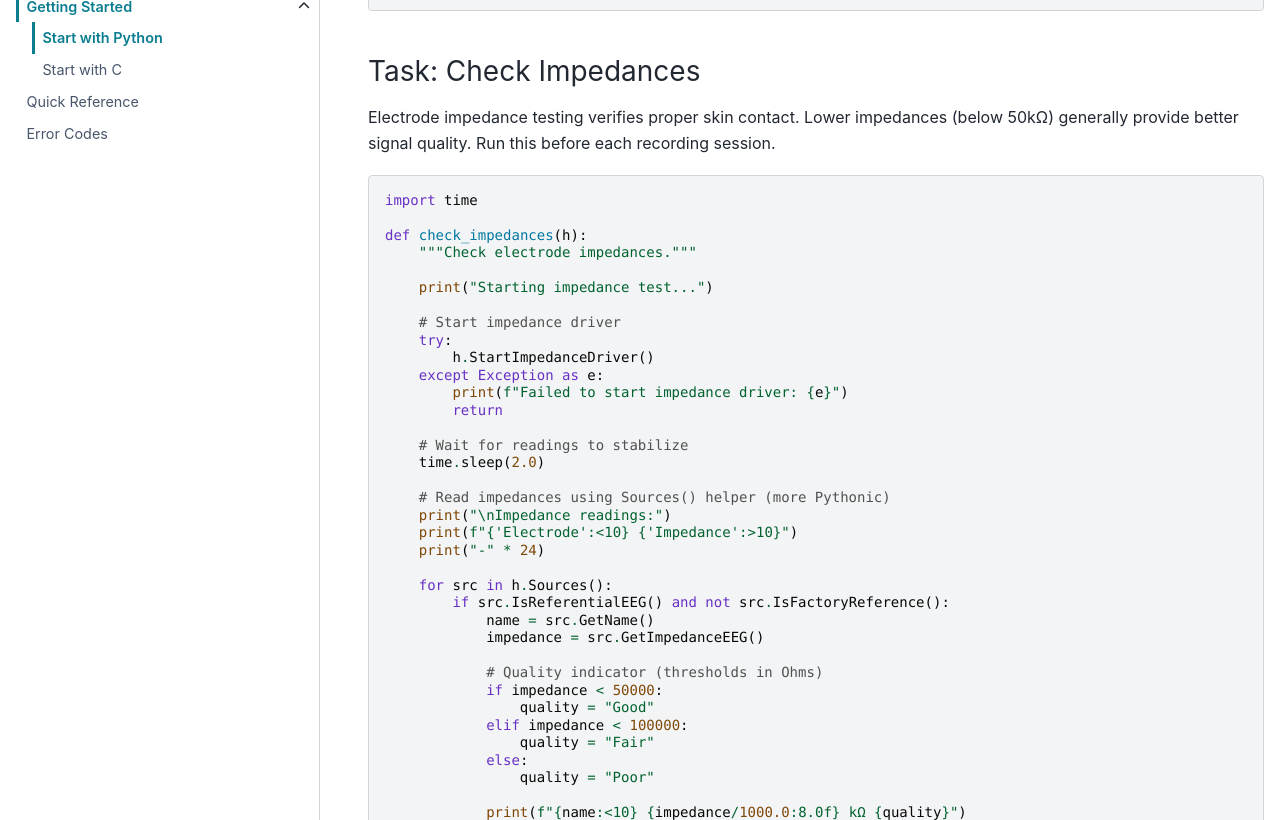
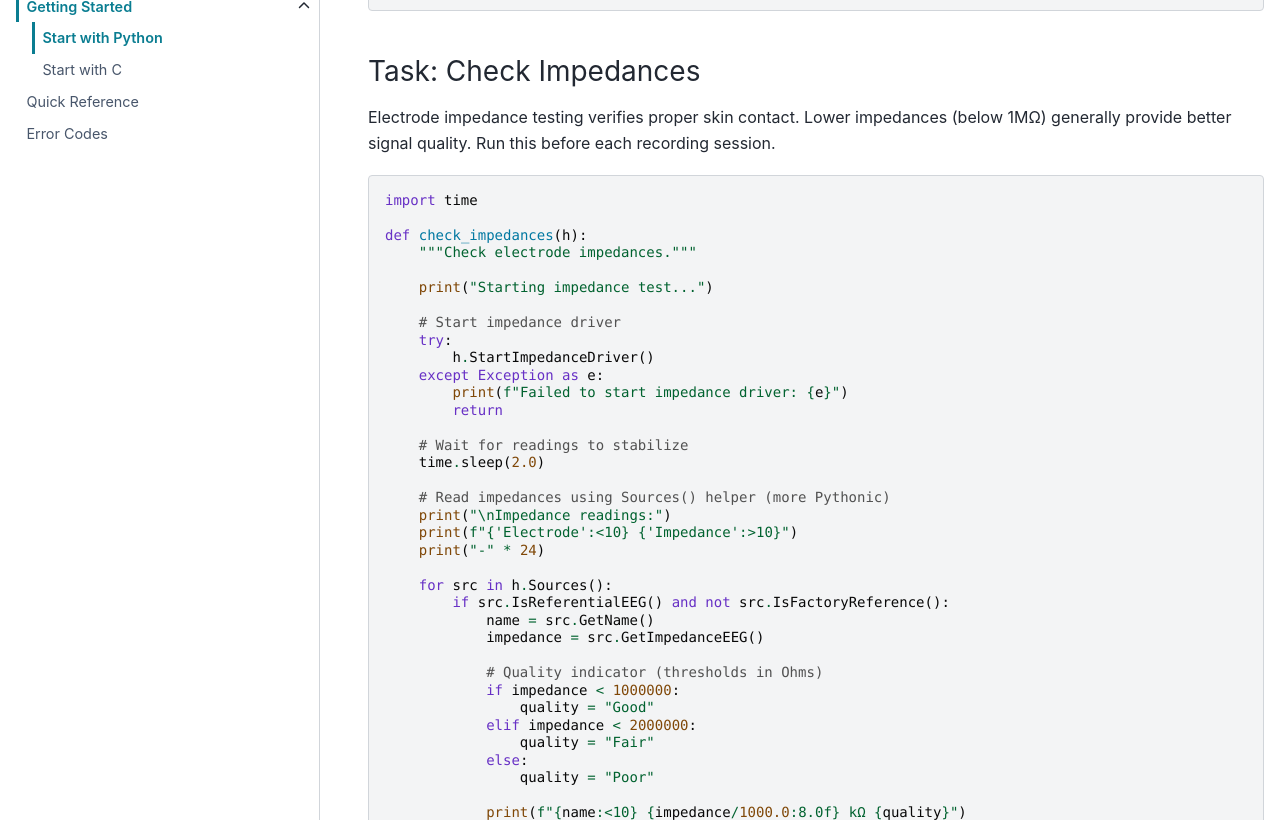
Before and after one commit to WearableSensing/wiki, a Sphinx documentation site: the page built from docs/api/getting_started/start_python.md, in a window 1280 px wide and 1400 px high, scrolled down 15688 px. Shown: the part 153-973 px from the top of the window. Built offline with Sphinx 7.4.7 and the PyData theme 0.15.4, drawn with Linux system fonts in a browser that asks for light colours.

Commit message:
update impedance guidance

````diff
--- a/docs/api/getting_started/start_python.md
+++ b/docs/api/getting_started/start_python.md
@@ -731,7 +731,7 @@ save_to_csv(h, "eeg_data.csv", 10.0)  # Save 10 seconds
 
 ### Task: Check Impedances
 
-Electrode impedance testing verifies proper skin contact. Lower impedances (below 50kΩ) generally provide better signal quality. Run this before each recording session.
+Electrode impedance testing verifies proper skin contact. Lower impedances (below 1MΩ) generally provide better signal quality. Run this before each recording session.
 
 ```python
 import time
@@ -762,9 +762,9 @@ def check_impedances(h):
             impedance = src.GetImpedanceEEG()
 
             # Quality indicator (thresholds in Ohms)
-            if impedance < 50000:
+            if impedance < 1000000:
                 quality = "Good"
-            elif impedance < 100000:
+            elif impedance < 2000000:
                 quality = "Fair"
             else:
                 quality = "Poor"
````
Also changed, not shown: docs/api/getting_started/start_c.md (+3 -3 lines).
